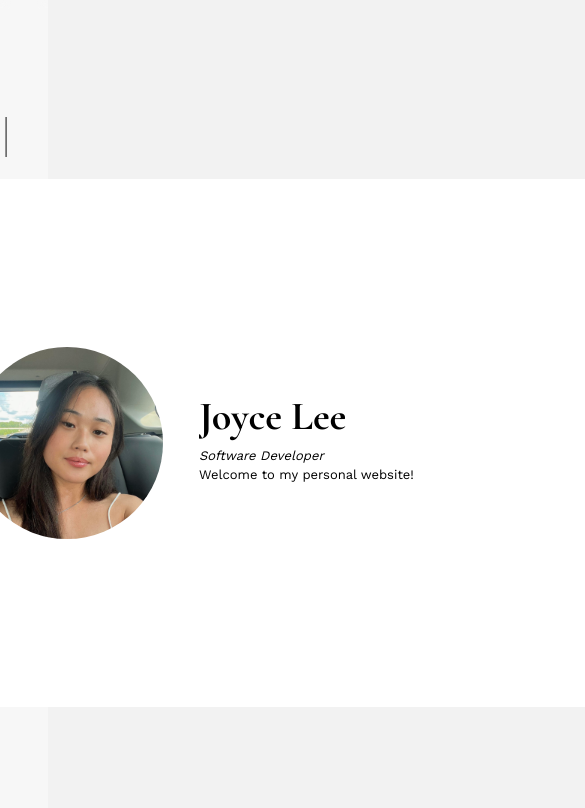
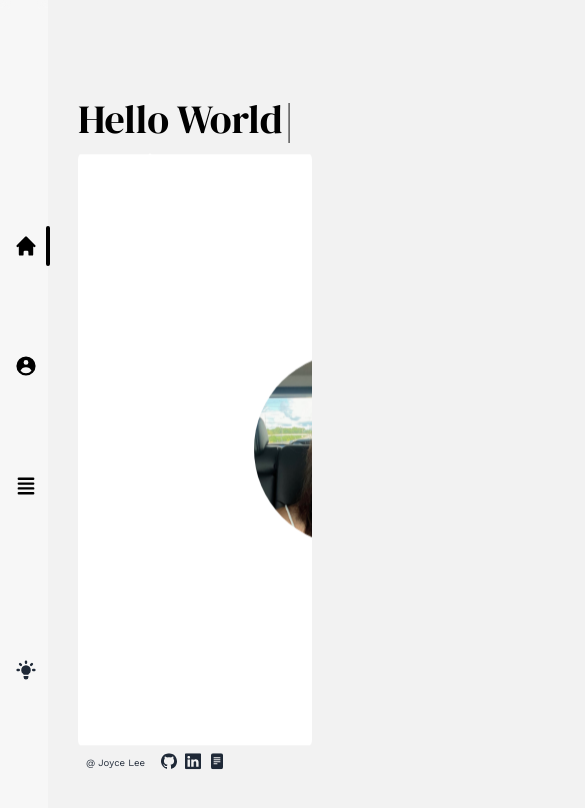
Before and after one commit to Joycejlee00/PersonalWebsite, a Next.js app: page / in a window 390 px wide. Shown: the top 808 px of the page, 585 px wide, since content can reach past the window. Built offline with nearby package versions, Linux system fonts and the light colour scheme.

Commit message:
update responsiveness for card and bubble corner. Fix font for main body paragraph. Adjust footer to left hand side

```diff
--- a/src/components/Card.tsx
+++ b/src/components/Card.tsx
@@ -40,7 +40,7 @@ export const Card = (props : any) => {
         />
         </h2>
         {current === '/' &&
-          (<div className="card lg:card-side">
+          (<div className="card lg:card-side ">
             <div className="card-body">
                 <Avatar/>
                 <div className='text'>
@@ -76,8 +76,8 @@ export const Card = (props : any) => {
                         </svg>
                       </div>
                       <div>
-                        <p className="expText"><em>{props.p1}</em> • <b>Cognizant Technology Solutions</b></p>
-                        <p className="expText">{props.p3} <br/> {props.p4}</p>
+                        <p className={`expText ${workSans.className}`}><em>{props.p1}</em> • <b>Cognizant Technology Solutions</b></p>
+                        <p className={`expText ${workSans.className}`}>{props.p3} <br/> {props.p4}</p>
                         <ul className='flex flex-wrap'>
                           <Buttons value={'React'}/>
                           <Buttons value={'CSS'}/>
--- a/src/components/Footer.tsx
+++ b/src/components/Footer.tsx
@@ -33,7 +33,7 @@ export const Footer = () => {
       <aside>
         <p> @ Joyce Lee</p>
       </aside>
-      <nav className="grid-flow-col gap-4 md:place-self-center md:justify-self-end">
+      <nav className="grid-flow-col gap-2 justify-self-end">
         {contacts.map((contact) => {
         return (
           <a
--- a/src/components/Navbar.tsx
+++ b/src/components/Navbar.tsx
@@ -39,7 +39,7 @@ const navItems = [
                 key={item.path}
                 onClick={() => setActiveItem(item.path)}
                 href={item.path}
-                className={`${isActive ? "" : "hover:text-zinc-600 tooltip tooltip-right" } activeItem` }
+                className={`${isActive ? "" : "hover:text-zinc-600 lg:tooltip lg:tooltip-right" } activeItem` }
                 data-tip={item.name}
                 style={{
                   WebkitTapHighlightColor: "transparent",
--- a/src/styles/card.css
+++ b/src/styles/card.css
@@ -55,20 +55,19 @@ main {
 }
 
 .card {
-  color: black;
   background-color: var(--txBbble);
-  width: 50rem;
-  height: 33rem;
+  position: relative;
+  width: 60vw;
+  height: 70vh;
   border-radius: 1%;
   overflow-y: auto;
   padding: 1rem;
 }
 
-
 .text {
   color: var(--icn);
   font-size: small;
-  overflow-x: hidden;
+  overflow-x: none;
   overflow-y: auto;
   padding-bottom: 1rem;
 }
@@ -79,12 +78,12 @@ main {
   margin-top: 1rem;
 }
 
-.card::before {
+.typewriter::before {
   content: '';
-	position: fixed;
+  position: relative;
 	width: 0rem;
+  top: 4.2rem;
 	height: 0rem;
-	top: 4rem;
   z-index: 100;
 	left: 1.5em;
 	border: .75rem solid transparent;
@@ -93,5 +92,7 @@ main {
 }
 
 .footer {
-  position: absolute;
+  position: relative;
+  display: flex;
+  row-gap: 0;
 }
```
